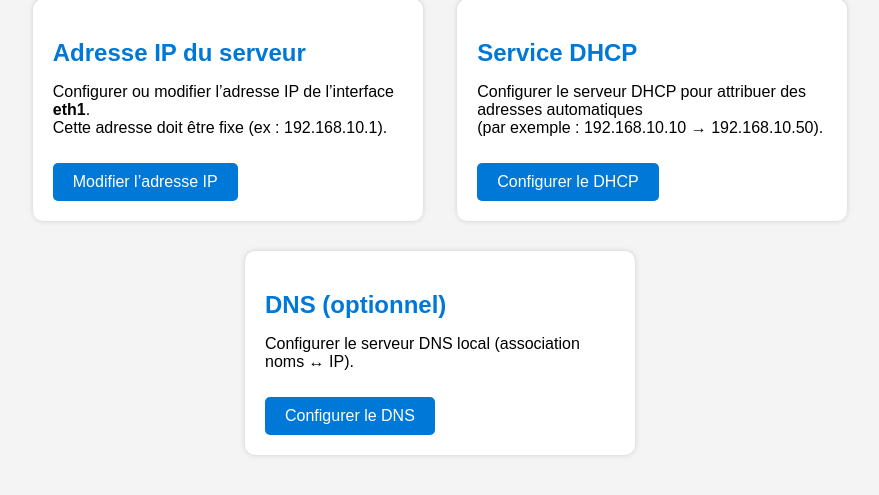
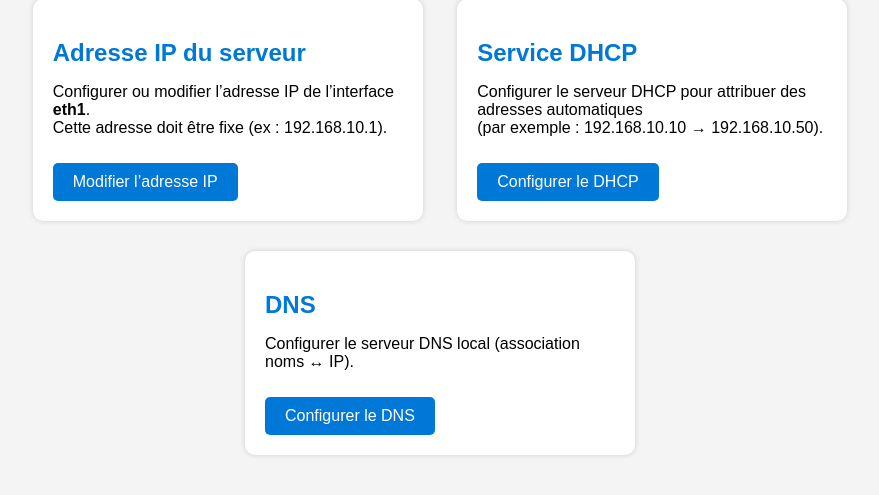
Before and after one commit to zozobkm/ams-reseaux, a PHP site: page /templates/ip_form.php in a window 1280 px wide. Shown: the part 132-627 px from the top of the page, without its empty margins (200-1079 px from the left). Run offline with PHP 8.4, Linux system fonts and the light colour scheme.

Commit message:
Remove 'optionnel' from DNS heading

```diff
--- a/templates/ip_form.php
+++ b/templates/ip_form.php
@@ -31,7 +31,7 @@ a.btn:hover{background:#005fa3}
 </div>
 
 <div class="card">
-    <h2>DNS (optionnel)</h2>
+    <h2>DNS </h2>
     <p>Configurer le serveur DNS local (association noms ↔ IP).</p>
     <a href="dns.php" class="btn">Configurer le DNS</a>
 </div>
```
